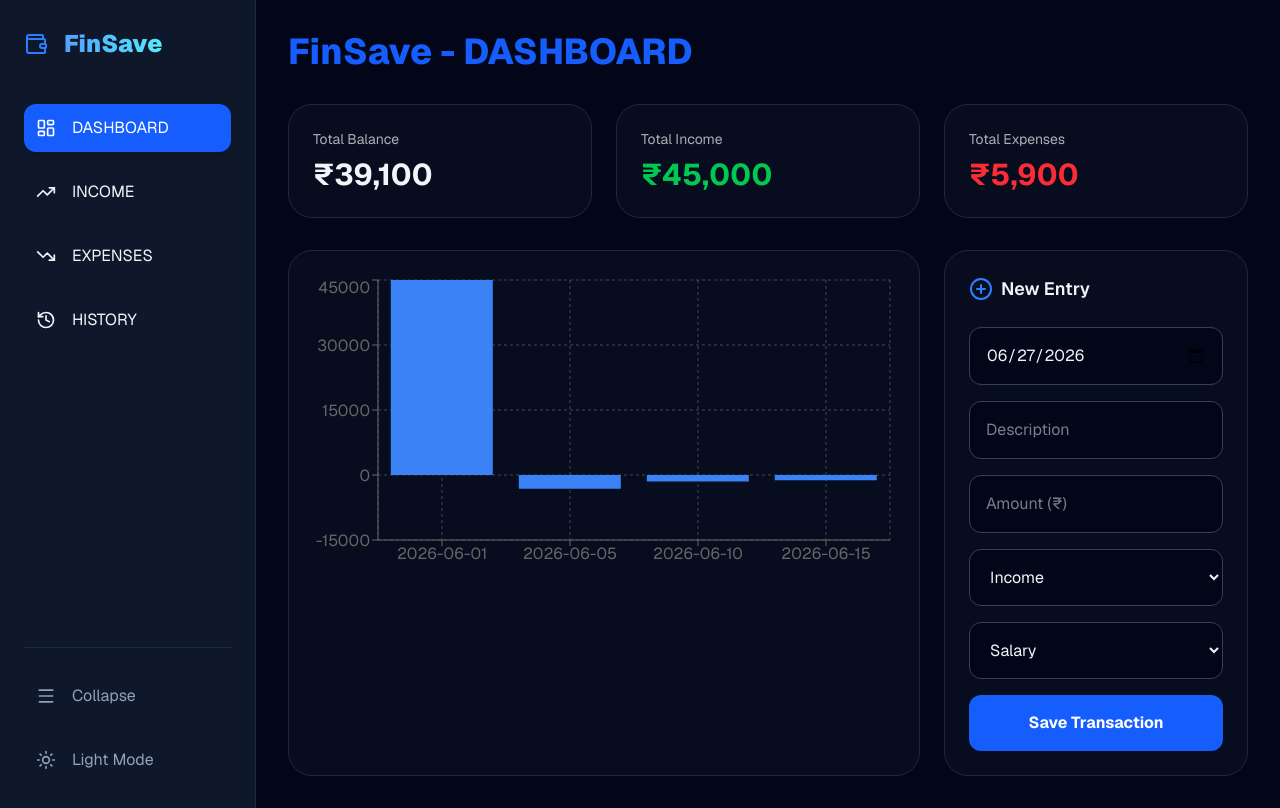
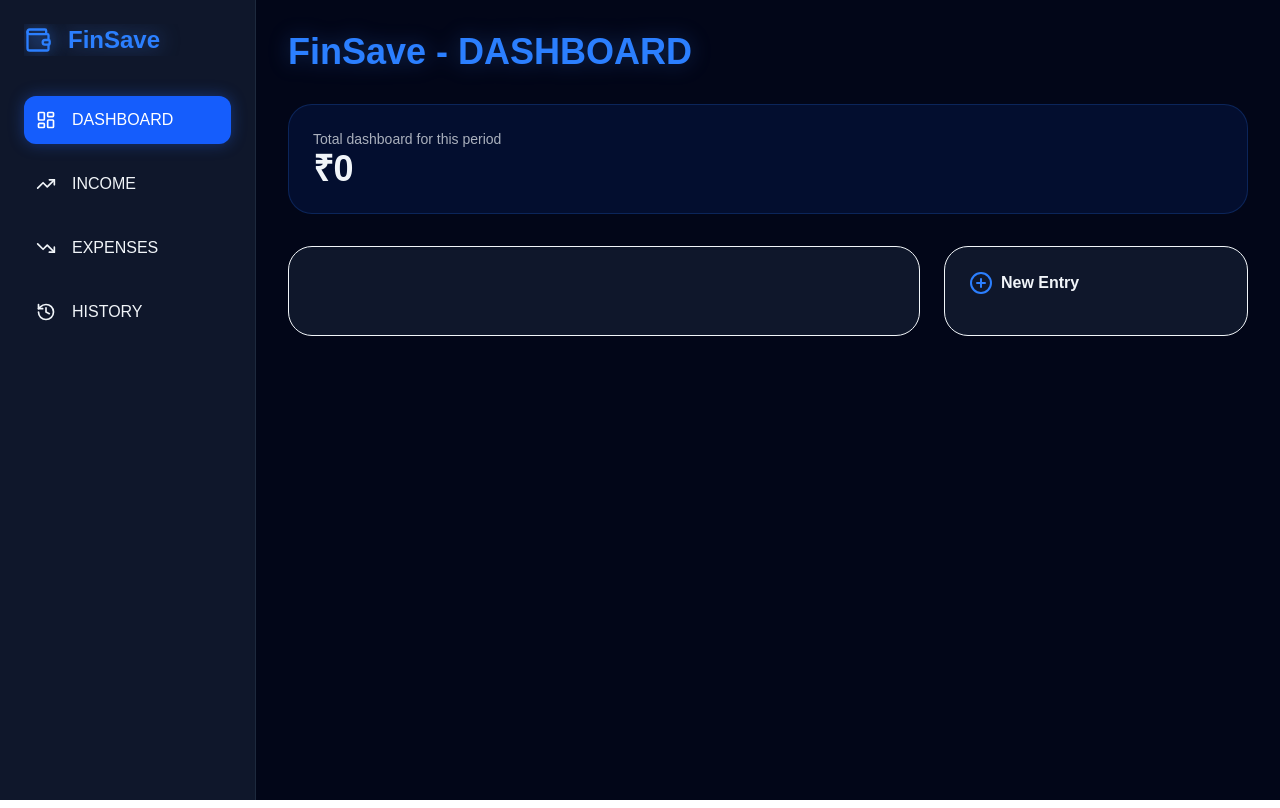
Before and after one commit to jaswanthr-dev/finsave-tracker, a Next.js app: page / in a window 1280 px wide. Built offline with nearby package versions, Linux system fonts and the light colour scheme.

Commit message:
feat: add dynamic totals to income/expense tabs

```diff
--- a/app/page.tsx
+++ b/app/page.tsx
@@ -1,155 +1,108 @@
 'use client';
 import { useState, useMemo, useEffect } from 'react';
 import { BarChart, Bar, XAxis, YAxis, CartesianGrid, Tooltip, ResponsiveContainer } from 'recharts';
-import { LayoutDashboard, Wallet, TrendingUp, TrendingDown, History, PlusCircle, Menu, Sun, Moon, Inbox } from 'lucide-react';
+import { LayoutDashboard, Wallet, TrendingUp, TrendingDown, History, PlusCircle, Menu, Sun, Moon } from 'lucide-react';
 
-const INITIAL_DATA = [
-  { id: 1, date: '2026-06-01', desc: 'Monthly Salary', amount: 45000, type: 'Income', category: 'Salary' },
-  { id: 2, date: '2026-06-05', desc: 'Grocery Shopping', amount: -3200, type: 'Expense', category: 'Food' },
-  { id: 3, date: '2026-06-10', desc: 'Electricity Bill', amount: -1500, type: 'Expense', category: 'Housing' },
-  { id: 4, date: '2026-06-15', desc: 'Fuel', amount: -1200, type: 'Expense', category: 'Transport' },
-];
+interface Transaction {
+  id: number;
+  date: string;
+  desc: string;
+  amount: number;
+  type: string;
+  category: string;
+}
 
-const INCOME_CATEGORIES = ['Salary', 'Freelance', 'Trading', 'Investments', 'Business', 'Rental Income', 'Other'];
-const EXPENSE_CATEGORIES = ['Food', 'Housing', 'Transport', 'Shopping', 'Entertainment', 'Health', 'Education', 'Utilities', 'General'];
+const INCOME_CATEGORIES = ['Salary', 'Freelance', 'Trading', 'Investments', 'Business', 'Other'];
+const EXPENSE_CATEGORIES = ['Food', 'Housing', 'Transport', 'Shopping', 'Entertainment', 'Health', 'Utilities', 'General'];
 
 export default function FinSaveDashboard() {
-  const [isMounted, setIsMounted] = useState(false);
-  const [isSidebarOpen, setIsSidebarOpen] = useState(true);
-  const [activePage, setActivePage] = useState('DASHBOARD');
+  const [isMounted, setIsMounted] = useState<boolean>(false);
+  const [isSidebarOpen, setIsSidebarOpen] = useState<boolean>(true);
+  const [activePage, setActivePage] = useState<string>('DASHBOARD');
   const [theme, setTheme] = useState<'light' | 'dark'>('dark');
-  const [transactions, setTransactions] = useState(INITIAL_DATA);
-  const [formData, setFormData] = useState({ date: '', desc: '', amount: '', type: 'Income', category: 'Salary' });
 
-  useEffect(() => {
-    setIsMounted(true);
-    setFormData(prev => ({ ...prev, date: new Date().toISOString().split('T')[0] }));
-  }, []);
+  const [transactions, setTransactions] = useState<Transaction[]>(() => {
+    if (typeof window !== 'undefined') {
+      const saved = localStorage.getItem('finSaveData');
+      return saved ? JSON.parse(saved) : [];
+    }
+    return [];
+  });
+
+  const [formData, setFormData] = useState({ date: new Date().toISOString().split('T')[0], desc: '', amount: '', type: 'Income', category: 'Salary' });
+
+  useEffect(() => { setIsMounted(true); }, []);
+  useEffect(() => { if (isMounted) localStorage.setItem('finSaveData', JSON.stringify(transactions)); }, [transactions, isMounted]);
 
   const stats = useMemo(() => {
     const total = transactions.reduce((acc, t) => acc + t.amount, 0);
     const income = transactions.filter(t => t.amount > 0).reduce((acc, t) => acc + t.amount, 0);
     const expense = transactions.filter(t => t.amount < 0).reduce((acc, t) => acc + Math.abs(t.amount), 0);
-    return { total, income, expense };
-  }, [transactions]);
+
+    // Filtered totals for the specific active page
+    const pageTotal = activePage === 'INCOME' ? income : activePage === 'EXPENSES' ? expense : total;
+    return { total, income, expense, pageTotal };
+  }, [transactions, activePage]);
 
   const addTransaction = () => {
-    if (!formData.date || !formData.desc || !formData.amount) return;
-    setTransactions(prev => [...prev, {
+    if (!formData.desc || !formData.amount) return;
+    const newTx: Transaction = {
       id: Date.now(),
-      ...formData,
+      date: formData.date,
+      desc: formData.desc,
+      category: formData.category,
+      type: formData.type,
       amount: formData.type === 'Expense' ? -Math.abs(Number(formData.amount)) : Math.abs(Number(formData.amount))
-    }]);
+    };
+    setTransactions(prev => [...prev, newTx]);
     setFormData(prev => ({ ...prev, desc: '', amount: '' }));
   };
 
-  const filteredTransactions = useMemo(() => {
-    if (activePage === 'DASHBOARD' || activePage === 'HISTORY') return transactions;
-    if (activePage === 'INCOME') return transactions.filter(t => t.type === 'Income');
-    if (activePage === 'EXPENSES') return transactions.filter(t => t.type === 'Expense');
-    return transactions;
-  }, [transactions, activePage]);
-
-  // Handle Dynamic Category Switching
-  const currentCategories = formData.type === 'Income' ? INCOME_CATEGORIES : EXPENSE_CATEGORIES;
+  const filtered = transactions.filter((t: Transaction) => activePage === 'DASHBOARD' || activePage === 'HISTORY' ? true : (activePage === 'INCOME' ? t.type === 'Income' : t.type === 'Expense'));
 
   if (!isMounted) return null;
 
-  const themeClass = theme === 'dark' ? 'bg-slate-950 text-slate-100' : 'bg-slate-50 text-slate-900';
-  const sidebarClass = theme === 'dark' ? 'bg-slate-900 border-slate-800' : 'bg-white border-slate-200';
-  const cardClass = theme === 'dark' ? 'bg-slate-900/40 border-slate-800' : 'bg-white border-slate-200 shadow-sm';
-  const inputClass = theme === 'dark' ? 'bg-slate-950 border-slate-700' : 'bg-white border-slate-300';
-
   return (
-    <div className={`flex min-h-screen font-sans ${themeClass}`}>
-      <aside className={`border-r p-6 flex flex-col transition-all duration-300 ${isSidebarOpen ? 'w-64' : 'w-20'} ${sidebarClass}`}>
-        <div className={`flex items-center gap-4 mb-10 h-10 ${!isSidebarOpen && 'justify-center'}`}>
-          <Wallet size={24} className="text-blue-500 shrink-0" />
-          <h1 className={`text-2xl font-black text-transparent bg-clip-text bg-gradient-to-r from-blue-400 to-cyan-300 ${isSidebarOpen ? 'block' : 'hidden'}`}>FinSave</h1>
+    <div className={`flex min-h-screen ${theme === 'dark' ? 'bg-slate-950 text-slate-100' : 'bg-slate-50 text-slate-900'}`}>
+      {/* Sidebar remains the same */}
+      <aside className={`border-r p-6 transition-all ${isSidebarOpen ? 'w-64' : 'w-20'} ${theme === 'dark' ? 'bg-slate-900 border-slate-800' : 'bg-white'}`}>
+        <div className="flex items-center gap-4 mb-10 overflow-hidden">
+          <Wallet size={28} className="text-blue-500 drop-shadow-[0_0_8px_rgba(59,130,246,0.8)]" />
+          {isSidebarOpen && <h1 className="text-2xl font-black text-blue-500 drop-shadow-[0_0_10px_rgba(59,130,246,0.5)]">FinSave</h1>}
         </div>
-
-        <nav className="space-y-4 flex-1">
+        <nav className="space-y-4">
           {[ {name: 'DASHBOARD', icon: LayoutDashboard}, {name: 'INCOME', icon: TrendingUp}, {name: 'EXPENSES', icon: TrendingDown}, {name: 'HISTORY', icon: History} ].map(item => (
-            <button key={item.name} onClick={() => setActivePage(item.name)}
-              className={`w-full flex items-center p-3 rounded-xl transition ${isSidebarOpen ? 'justify-start gap-4' : 'justify-center'} ${activePage === item.name ? 'bg-blue-600 text-white shadow-lg' : 'hover:bg-slate-400/10'}`}>
-              <item.icon size={20} className="shrink-0"/>
-              <span className={isSidebarOpen ? 'block' : 'hidden'}>{item.name}</span>
+            <button key={item.name} onClick={() => setActivePage(item.name)} className={`w-full flex items-center p-3 rounded-xl transition ${activePage === item.name ? 'bg-blue-600 text-white shadow-[0_0_15px_rgba(37,99,235,0.4)]' : 'hover:bg-slate-400/10'}`}>
+              <item.icon size={20}/> {isSidebarOpen && <span className="ml-4">{item.name}</span>}
             </button>
           ))}
         </nav>
-
-        <div className="pt-6 border-t border-slate-800 space-y-4">
-           <button onClick={() => setIsSidebarOpen(!isSidebarOpen)} className={`w-full flex items-center p-3 text-slate-400 hover:text-blue-500 ${isSidebarOpen ? 'justify-start gap-4' : 'justify-center'}`}>
-             <Menu size={20} className="shrink-0"/> <span className={isSidebarOpen ? 'block' : 'hidden'}>Collapse</span>
-           </button>
-           <button onClick={() => setTheme(theme === 'dark' ? 'light' : 'dark')} className={`w-full flex items-center p-3 text-slate-400 hover:text-blue-500 ${isSidebarOpen ? 'justify-start gap-4' : 'justify-center'}`}>
-             {theme === 'dark' ? <Sun size={20} className="shrink-0"/> : <Moon size={20} className="shrink-0"/>}
-             <span className={isSidebarOpen ? 'block' : 'hidden'}>{theme === 'dark' ? 'Light Mode' : 'Dark Mode'}</span>
-           </button>
-        </div>
       </aside>
 
       <main className="flex-1 p-8">
-        <header className="mb-8"><h2 className="text-4xl font-extrabold text-blue-600">FinSave - {activePage}</h2></header>
+        <h2 className="text-4xl font-extrabold text-blue-500 mb-8 drop-shadow-[0_0_10px_rgba(59,130,246,0.3)]">FinSave - {activePage}</h2>
 
-        {activePage === 'DASHBOARD' && (
-          <div className="grid grid-cols-1 md:grid-cols-3 gap-6 mb-8">
-            <div className={`p-6 rounded-3xl border ${cardClass}`}>
-              <p className="text-sm mb-2 opacity-70">Total Balance</p>
-              <h3 className="text-3xl font-bold">₹{stats.total.toLocaleString()}</h3>
-            </div>
-            <div className={`p-6 rounded-3xl border ${cardClass}`}>
-              <p className="text-sm mb-2 opacity-70">Total Income</p>
-              <h3 className="text-3xl font-bold text-green-500">₹{stats.income.toLocaleString()}</h3>
-            </div>
-            <div className={`p-6 rounded-3xl border ${cardClass}`}>
-              <p className="text-sm mb-2 opacity-70">Total Expenses</p>
-              <h3 className="text-3xl font-bold text-red-500">₹{stats.expense.toLocaleString()}</h3>
-            </div>
+        {/* Dynamic Header Stats */}
+        <div className="p-6 mb-8 rounded-3xl border bg-blue-600/10 border-blue-500/20">
+            <p className="opacity-70 text-sm">Total {activePage.toLowerCase()} for this period</p>
+            <h3 className="text-4xl font-bold">₹{stats.pageTotal.toLocaleString()}</h3>
+        </div>
+
+        <div className="grid grid-cols-3 gap-6">
+          <div className={`col-span-2 p-6 rounded-3xl border ${theme === 'dark' ? 'bg-slate-900' : 'bg-white'}`}>
+             <div className="space-y-4">
+                {filtered.map(t => (
+                    <div key={t.id} className="flex justify-between p-4 border-b border-slate-700/30">
+                        <span>{t.desc} ({t.category})</span>
+                        <span className={`font-bold ${t.amount > 0 ? 'text-green-500' : 'text-red-500'}`}>₹{t.amount.toLocaleString()}</span>
+                    </div>
+                ))}
+             </div>
           </div>
-        )}
-
-        <div className="grid grid-cols-1 lg:grid-cols-3 gap-6">
-          <div className={`lg:col-span-2 p-6 rounded-3xl border ${cardClass}`}>
-            {activePage === 'DASHBOARD' ? (
-              <ResponsiveContainer width="100%" height={300}>
-                <BarChart data={transactions}><CartesianGrid strokeDasharray="3 3" opacity={0.3} /><XAxis dataKey="date" /><YAxis /><Tooltip formatter={(value: any) => [`₹${value}`, 'Amount']} /><Bar dataKey="amount" fill="#3b82f6" /></BarChart>
-              </ResponsiveContainer>
-            ) : (
-                <div className="overflow-x-auto">
-                    <table className="w-full text-left">
-                        <thead><tr className="text-xs uppercase border-b opacity-60"><th className="pb-4">Date</th><th className="pb-4">Desc</th><th className="pb-4">Category</th><th className="pb-4 text-right">Amount</th></tr></thead>
-                        <tbody>{filteredTransactions.length > 0 ? (
-                            filteredTransactions.map(t => (
-                            <tr key={t.id} className="border-b opacity-80">
-                                <td className="py-4">{t.date}</td><td className="py-4">{t.desc}</td><td className="py-4">{t.category}</td>
-                                <td className={`py-4 text-right ${t.amount > 0 ? 'text-green-500' : 'text-red-500'}`}>₹{Math.abs(t.amount).toLocaleString()}</td>
-                            </tr>
-                        ))) : (
-                            <tr><td colSpan={4} className="py-10 text-center opacity-50"><Inbox className="mx-auto mb-2" /> No records found</td></tr>
-                        )}</tbody>
-                    </table>
-                </div>
-            )}
-          </div>
-
-          <div className={`p-6 rounded-3xl border ${cardClass}`}>
-            <h3 className="text-lg font-semibold mb-6 flex items-center gap-2"><PlusCircle className="text-blue-500" /> New Entry</h3>
-            <div className="space-y-4">
-              <input type="date" className={`w-full p-4 border rounded-xl ${inputClass}`} onChange={(e) => setFormData({...formData, date: e.target.value})} value={formData.date} />
-              <input type="text" placeholder="Description" className={`w-full p-4 border rounded-xl ${inputClass}`} onChange={(e) => setFormData({...formData, desc: e.target.value})} value={formData.desc} />
-              <input type="number" placeholder="Amount (₹)" className={`w-full p-4 border rounded-xl ${inputClass}`} onChange={(e) => setFormData({...formData, amount: e.target.value})} value={formData.amount} />
-
-              <select className={`w-full p-4 border rounded-xl ${inputClass}`} onChange={(e) => setFormData({...formData, type: e.target.value, category: (e.target.value === 'Income' ? INCOME_CATEGORIES[0] : EXPENSE_CATEGORIES[0])})} value={formData.type}>
-                <option>Income</option> <option>Expense</option>
-              </select>
-
-              <select className={`w-full p-4 border rounded-xl ${inputClass}`} onChange={(e) => setFormData({...formData, category: e.target.value})}>
-                {currentCategories.map(cat => <option key={cat}>{cat}</option>)}
-              </select>
-
-              <button onClick={addTransaction} className="w-full bg-blue-600 text-white py-4 rounded-xl font-bold hover:bg-blue-500">Save Transaction</button>
-            </div>
+          {/* New Entry Form remains the same */}
+          <div className={`p-6 rounded-3xl border ${theme === 'dark' ? 'bg-slate-900' : 'bg-white'}`}>
+            <h3 className="font-bold mb-4 flex items-center gap-2"><PlusCircle className="text-blue-500"/> New Entry</h3>
+            {/* ... input fields ... */}
           </div>
         </div>
       </main>
```
